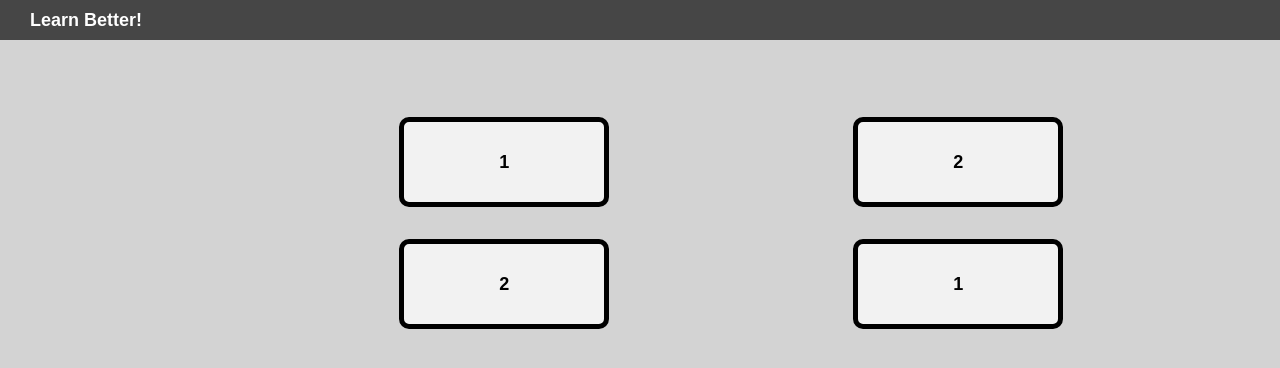
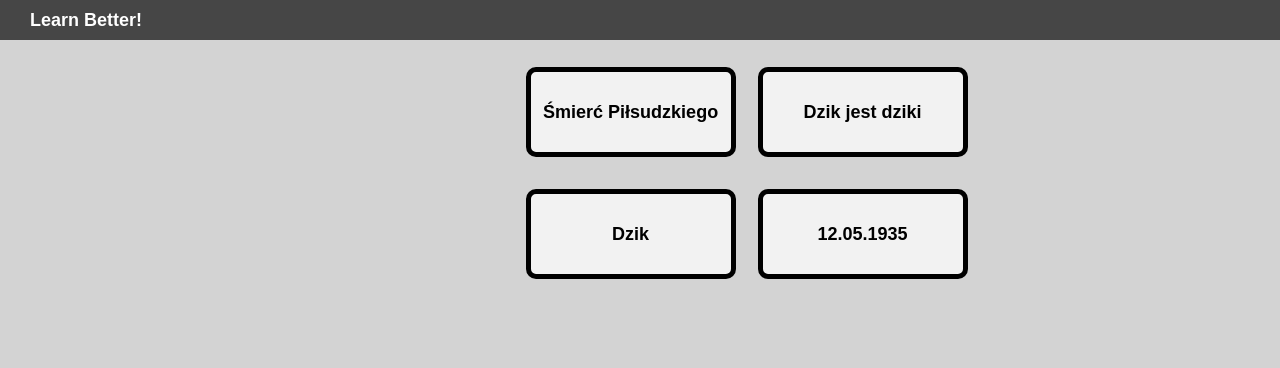
Before and after one commit to learn-better-explory/Learnbetter.Frontend, a React (Vite) app: page /showContext in a window 1280 px wide. Shown: the top 368 px of the page. Built offline with nearby package versions, Linux system fonts and the light colour scheme.

Commit message:
Finished the connecting definitions game. Made the css for login and register prettier. Added error handling for login and register.

```diff
--- a/src/App.jsx
+++ b/src/App.jsx
@@ -8,6 +8,7 @@ import GetTables from "./tables";
 // import { LoginData } from ".context";
 
 export default function App() {
+
   return (
     <div>
       <Header></Header>
--- a/src/Games/ConnectingDefinitions/ConnectingDefinitions.jsx
+++ b/src/Games/ConnectingDefinitions/ConnectingDefinitions.jsx
@@ -1,57 +1,136 @@
-import { useEffect, useState } from 'react'
+import { createElement, useEffect, useState } from 'react'
 import styles from './ConnectingDefinitions.module.css'
+import {clone, shuffle} from "../../Utils";
 
 export default function ConnectingDefinitions(){
 
-    let defButtons;
+
+    const wordData = [
+        {
+            wordId: 0,
+            word: "Dzik",
+            wordDescription: "Dzik jest dziki"
+        },
+        {
+            wordId: 1,
+            word: "Śmierć Piłsudzkiego",
+            wordDescription: "12.05.1935"
+        }
+    ]
+
+    function getWordId(element){
+        return element.attributes.getNamedItem("wordid").nodeValue;
+    }
+
+    let defButtonsEl;
+    let anwserButtonsEl;
     let selectedDefButton;
+    const defaultBackgroundColor = "#F2F2F2";
+    const clickedBackgroundColor = "grey";
+    const correctBackgroundColor = "#4ef823";
+    const incorrectBackgroundColor = "#f72525";
 
     useEffect(()=>{
-
-        defButtons = Array.from(document.getElementsByName('defButton'))
+        defButtonsEl = Array.from(document.getElementsByName('defButton'));
+        anwserButtonsEl = Array.from(document.getElementsByName('answerButton'));
     })
 
     function handleDefButtonClick(e){
 
-        defButtons.forEach((el) => {el.style = 'background-color: #F2F2F2;'})
-        selectedDefButton = e.target;
-        selectedDefButton.style = "background-color: grey;"
+        if(!defButtonsEl.includes(e.target)){
+            return;
+        }
+
+        defButtonsEl.forEach((el) => {el.style = `background-color: ${defaultBackgroundColor};`})
+        anwserButtonsEl.forEach((el) => {el.style = `background-color: ${defaultBackgroundColor};`})
+
+        if(selectedDefButton != e.target){
+            selectedDefButton = e.target;
+            selectedDefButton.style = `background-color: ${clickedBackgroundColor};`
+        }else{
+            selectedDefButton = null;
+        }
     }
 
     function handleAnswerButtonClick(e){
 
-        if(e.target.innerHTML == selectedDefButton.innerHTML){
-            e.target.style = 'background-color:rgb(78, 248, 35);'
-            selectedDefButton.style = 'background-color:rgb(78, 248, 35);'
+        if(selectedDefButton == null){
+            return;
+        }
 
-            const index = defButtons.indexOf(selectedDefButton);
-            defButtons.splice(selectedDefButton, 1)
+        if(getWordId(e.target) == getWordId(selectedDefButton)){
+            e.target.style = `background-color: ${correctBackgroundColor};`
+            selectedDefButton.style = `background-color:${correctBackgroundColor};`
+
+            const indexDef = defButtonsEl.indexOf(selectedDefButton);
+            const indexAnwser = anwserButtonsEl .indexOf(e.target);
+            defButtonsEl.splice(indexDef, 1);
+            anwserButtonsEl.splice(indexAnwser, 1);
+        }else{
+            e.target.style = `background-color: ${incorrectBackgroundColor};`
+            selectedDefButton.style = `background-color:${incorrectBackgroundColor};`
         }
+        selectedDefButton = null;
     }
+
+    function DefButton(props){
+        return(
+            <td className={styles.td}>
+                <div className={styles.clickElement} name='defButton' wordid={props.wordid} onClick={(e) => {handleDefButtonClick(e)}}>{props.word}</div>
+            </td>
+        )
+    }
+
+    function AnwserButton(props){
+        return(
+            <td className={styles.td}>
+                <div className={styles.clickElement} name='answerButton' wordid={props.wordid} onClick={(e) => {handleAnswerButtonClick(e)}}>{props.word}</div>
+            </td>
+        )
+    }
+
+    function TrBody(props){
+        return(
+            <tr>
+                <DefButton wordid={props.wordid1} word={props.word}></DefButton>
+                <AnwserButton wordid={props.wordid2} word={props.anwser}></AnwserButton>
+            </tr>
+        )
+    }
+
+    function TableBody(){
+        let words = clone(wordData);
+        let wordDefintions = [];
+        let wordAnwsers = [];
+
+        for(let i=0; i < words.length; i++){
+            let word = words[i];
+            wordDefintions.push({
+                wordId: word.wordId,
+                value: word.word
+            });
+
+            wordAnwsers.push({
+                wordId: word.wordId,
+                value: word.wordDescription
+            });
+        }
+
+        wordDefintions = shuffle(wordDefintions);
+        wordAnwsers = shuffle(wordAnwsers);
+
+        return (
+            Array.from({length: words.length}, (_, index) => <TrBody key={wordDefintions[index].value + wordAnwsers[index].value} wordid1={wordDefintions[index].wordId} wordid2={wordAnwsers[index].wordId}
+            word={wordDefintions[index].value} anwser={wordAnwsers[index].value} />)
+        )
+    }
+
 
     return(
         <div id={styles.container}>
             <table>
                 <tbody>
-                    <tr>
-                        <td className={styles.td}>
-                            <div className={styles.clickElement} name='defButton' onClick={(e) => {handleDefButtonClick(e)}}>1</div>
-                        </td>
-                        <td className={styles.td}></td>
-                        <td className={styles.td}>
-                            <div className={styles.clickElement} name='answerButton' onClick={(e) => {handleAnswerButtonClick(e)}}>2</div>
-                        </td>
-                    </tr>
-
-                    <tr>
-                        <td className={styles.td}>
-                            <div className={styles.clickElement} name='defButton' onClick={(e) => {handleDefButtonClick(e)}}>2</div>
-                        </td>
-                        <td className={styles.td}></td>
-                        <td className={styles.td}>
-                            <div className={styles.clickElement} name='answerButton' onClick={(e) => {handleAnswerButtonClick(e)}}>1</div>
-                        </td>
-                    </tr>
+                    <TableBody></TableBody>
                 </tbody>
             </table>
         </div>
--- a/src/Games/ConnectingDefinitions/ConnectingDefinitions.module.css
+++ b/src/Games/ConnectingDefinitions/ConnectingDefinitions.module.css
@@ -1,9 +1,9 @@
 #container{
     width: 400px;
-    height: 100vh;
+    height: 93vh;
     color: black;
-    margin-top: 100px;
-    margin-left: 30%;
+    margin-top: 50px;
+    margin-left: 40%;
 }
 
 .clickElement{
@@ -16,6 +16,7 @@
     padding-top: 30px;
     font-size: large;
     font-weight: bold;
+    user-select: none;
 }
 
 .td{
--- a/src/Header.jsx
+++ b/src/Header.jsx
@@ -1,8 +1,29 @@
+import { useGlobalState } from "./context";
+
+function LogOutButton(){
+
+    let {token, setToken, id, setId} = useGlobalState();
+
+    console.log(token == null);
+    console.log(token == "");
+
+    if(token != null && token != "null" && token != ""){
+        return (
+            <button onClick={ () => {
+                setToken(null);
+                setId(null);
+                window.location.href = 'http://localhost:5173/';
+                } }>Wyloguj się</button>
+        )
+    }
+    return ( <p></p>);
+}
 
 function Header(){
     return(
         <div id='header'>
             Learn Better!
+            <LogOutButton />
         </div>
     )
 }
--- a/src/Registration.jsx
+++ b/src/Registration.jsx
@@ -1,8 +1,18 @@
+import { useEffect, useState } from "react";
+import { Link } from "react-router-dom";
+import { useGlobalState } from "./context";
+
 export default function Registration() {
 
+  let [usernameError, setUsernameError] = useState();
+  let [emailError, setEmailError] = useState();
+  let [passwordError, setPasswordError] = useState();
 
-// login: test2
-// password: test
+  const { token } =  useGlobalState();
+
+  if(token != "" && token != "null" && token != null){
+    window.location.href = 'http://localhost:5173/ShowContext';
+ }
 
   const sendDataToAPI = async () => {
     const data = {
@@ -10,6 +20,27 @@ export default function Registration() {
       password: getUsersData('password'),
       email: getUsersData('email'),
     };
+
+
+    if(data.username.includes(" ") || data.username.trim() == ""){
+      setUsernameError("Niepoprawna nazwa!");
+    }else{
+      setUsernameError("");
+    }
+
+    if(!data.email.includes("@") && !data.email.includes(".")){
+      setEmailError("Niepoprawny email!");
+    }else{
+      setEmailError("");
+    }
+
+    if(data.password.trim() == ""){
+      setPasswordError("Hasło nie może być puste!");
+    }else{
+      setPasswordError("");
+    }
+
+
 
     console.log(JSON.stringify(data));
     try {
@@ -46,20 +77,20 @@ export default function Registration() {
   return (
     <>
       <div className="container">
+      <p className="header-text">Rejestracja</p>
         <form action="" method="post">
-          <label htmlFor="email">email</label>
-          <br></br>
+          <label htmlFor="username">Nazwa użytkownika</label>
+          <input name="username" type="text" />
+          <p className="error-message">{usernameError}</p>
+          <label htmlFor="email">Email</label>
           <input name="email" type="text" />
-          <br></br>
-          <label htmlFor="username">username</label>
-          <br></br>
-          <input name="username" type="text" />
-          <br></br>
+          <p className="error-message">{emailError}</p>
           <label htmlFor="password">Hasło</label>
-          <br></br>
           <input name="password" type="password" />
+          <p className="error-message">{passwordError}</p>
         </form>
-        <button type='button' onClick={() => handleSendButton()}>Wyślij</button>
+        <button className="form-button" type='button' onClick={() => handleSendButton()}>Wyślij</button>
+        <p className="login-form"> <Link to="/"> Masz konto? Zaloguj się</Link></p>
       </div>
     </>
   );
--- a/src/ShowContext.jsx
+++ b/src/ShowContext.jsx
@@ -3,7 +3,7 @@ import { useGlobalState } from "./context";
 import ConnectingDefinitions from "./Games/ConnectingDefinitions/ConnectingDefinitions";
 
 const LogContextData = () => {
-  const { token, id } = useGlobalState();
+  const { token, id } =  useGlobalState();
 
   useEffect(() => {
     console.log("Token:", token);
--- /dev/null
+++ b/src/Utils.jsx
@@ -0,0 +1,30 @@
+export function clone(arr1){
+    return JSON.parse(JSON.stringify(arr1));
+}
+
+export function getRandomInt(max) {
+    return Math.floor(Math.random() * max);
+}
+
+export function removeByElement(array, element){
+    const index = array.indexOf(element);
+
+    return array.splice(index, 1)
+}
+
+export function shuffle(array) {
+    let currentIndex = array.length;
+
+
+    while (currentIndex != 0) {
+
+
+      let randomIndex = Math.floor(Math.random() * currentIndex);
+      currentIndex--;
+
+      [array[currentIndex], array[randomIndex]] = [
+        array[randomIndex], array[currentIndex]];
+    }
+
+    return array;
+  }
--- a/src/index.css
+++ b/src/index.css
@@ -1,3 +1,9 @@
+:root{
+  --button-hover-color: #dadada;
+  --button-click-color: #a5a5a5;
+}
+
+
 html{
   font-family: Arial, Helvetica, sans-serif;
   background-color: rgb(211, 211, 211);
@@ -11,7 +17,66 @@ html{
   margin-left: 40%;
   margin-top: 100px;
   padding: 30px;
+  padding-top: 10px;
   border: 2px black solid;
+}
+
+input{
+  border-radius: 20px;
+  background-color: rgb(238, 238, 238);
+  border: 2px black solid;
+  height: 25px;
+  font-size: 15px;
+}
+
+.form-button{
+  border-radius: 10px;
+  width: 160px;
+  height: 50px;
+  border: 1px solid;
+  margin-left: 70px;
+  font-size: 25px;
+  font-weight: bold;
+  margin-top: 20px;
+  transition: 0.1s;
+}
+
+.form-button:hover{
+  background-color: var(--button-hover-color);
+  transform: scale(1.02);
+}
+
+.form-button:active{
+  transition: 0s;
+  background-color: var(--button-click-color);
+  transform: scale(1.05);
+}
+
+.header-text{
+  margin-top: 0px;
+  padding-top: 0px;
+  text-align: center;
+  font-weight: bold;
+  margin-bottom: 10px;
+  font-size: 35px;
+  border-bottom: 1px rgb(97, 97, 97) solid;
+}
+
+label{
+  display: block;
+  text-align: center;
+  font-size: 25px;
+  margin: 0px;
+  padding: 0px;
+  margin-bottom: 5px;
+  margin-top: 20px;
+}
+
+.login-form{
+  width: 100%;
+  text-align: center;
+  color: rgb(133, 133, 248);
+  font-size: 15px;
 }
 
 #background{
@@ -20,9 +85,16 @@ html{
   width: 100px;
 }
 
-input, label{
+.error-message{
+  margin: 0;
+  padding: 0;
+  text-align: center;
+  font-size: 12px;
+  color: rgb(180, 0, 0);
+}
+
+input{
   margin-left: 50px;
-  margin-bottom: 20px;
 }
 
 #header{
```
Also changed, not shown: src/Login.jsx (+32 -14 lines).
